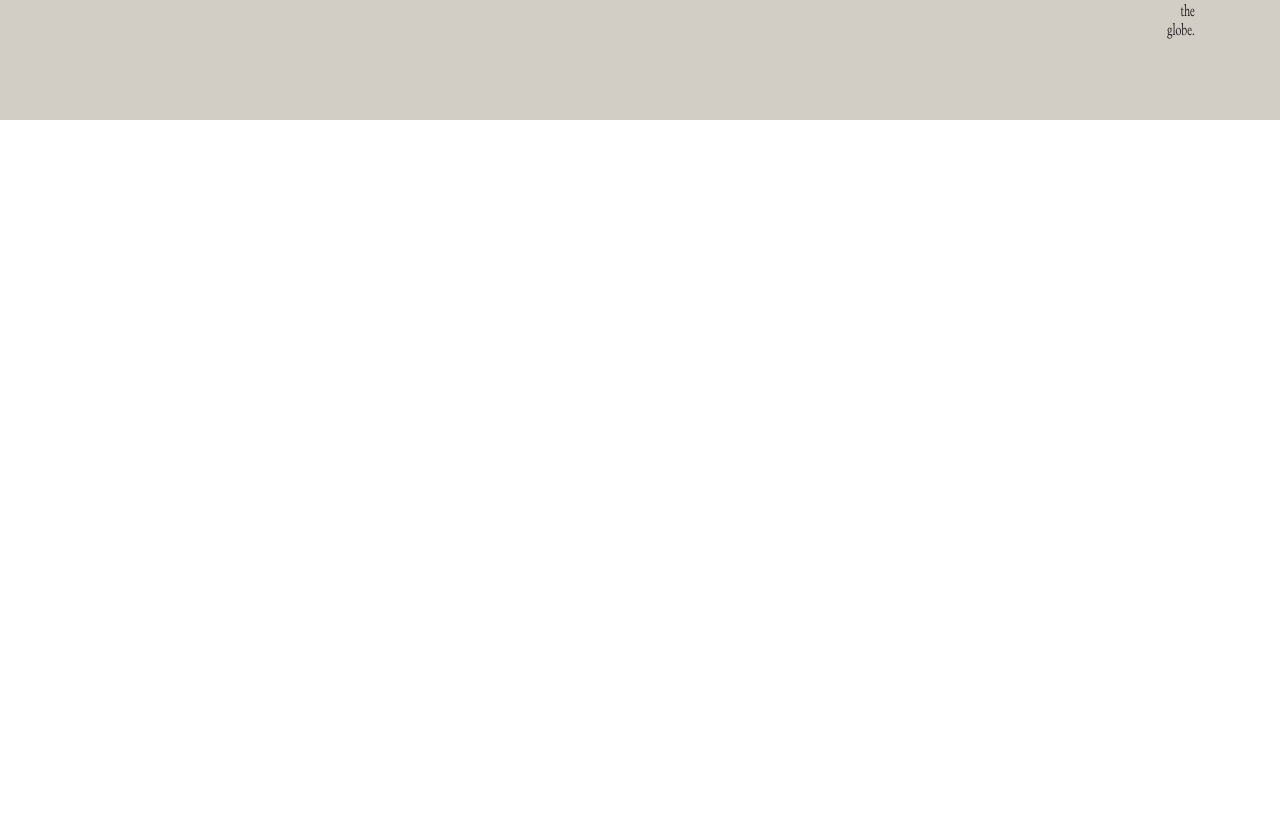
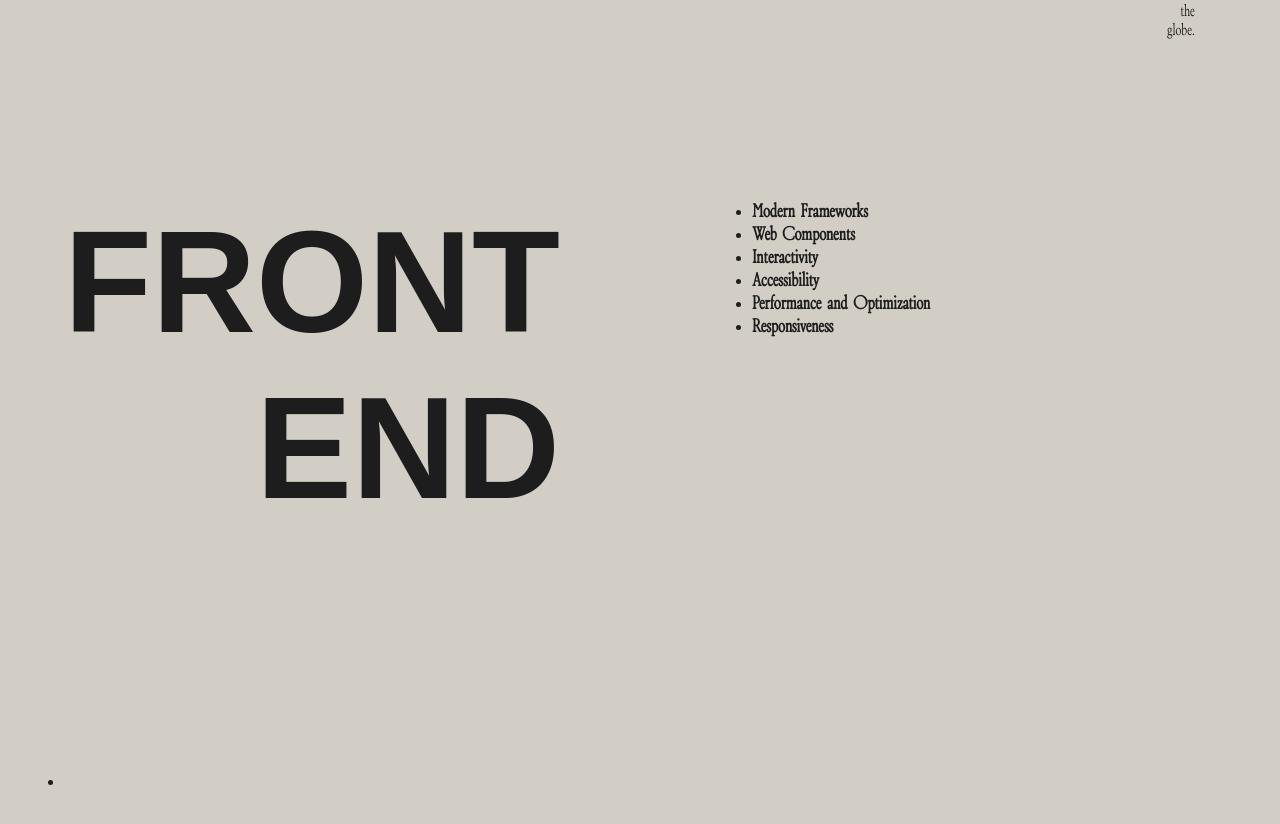
Before and after one commit to Therason/portfolio, a Next.js app: page / in a window 1280 px wide. Shown: the part 1480-2304 px from the top of the page. Before the commit the page ends 1600 px from the top, so only its background shows below. Built offline with nearby package versions, Linux system fonts and the light colour scheme; a web font is replaced by a local one.

Commit message:
Better layout for skills section

```diff
--- a/app/page.tsx
+++ b/app/page.tsx
@@ -1,7 +1,7 @@
 import styles from './page.module.css'
 import Image from 'next/image'
 
-import { Landing } from '@/components'
+import { Landing, Skills } from '@/components'
 
 export default function Home() {
   return (
@@ -18,33 +18,7 @@ export default function Home() {
       </section>
 
       <Landing />
-
-      {/* <section className={styles.front}>
-        <div className={styles.landingHeader}>
-          <h1>
-            <span>FRONT</span>
-            <span>END</span>
-          </h1>
-        </div>
-      </section>
-
-      <section className={styles.front}>
-        <div className={styles.landingHeader}>
-          <h1>
-            <span>BACK</span>
-            <span>END</span>
-          </h1>
-        </div>
-      </section>
-
-      <section className={styles.front}>
-        <div className={styles.landingHeader}>
-          <h1>
-            <span>REAR</span>
-            <span>END?</span>
-          </h1>
-        </div>
-      </section> */}
+      <Skills />
     </main>
   )
 }
--- a/components/index.ts
+++ b/components/index.ts
@@ -1,2 +1,3 @@
 export { Navbar } from './navbar/Navbar'
 export { Landing } from './landing/Landing'
+export { Skills } from './skills/Skills'
--- /dev/null
+++ b/components/skills/Skills.tsx
@@ -0,0 +1,39 @@
+import styles from './skills.module.css'
+export function Skills() {
+  return (
+    <section className={styles.skills}>
+      <div className={styles.skillHeader}>
+        <h1>
+          <span>FRONT</span>
+          <span>END</span>
+        </h1>
+      </div>
+      <ul className={styles.front}>
+        <li>
+          <h3>Modern Frameworks</h3>
+        </li>
+        <li>
+          <h3>Web Components</h3>
+        </li>
+        <li>
+          <h3>Interactivity</h3>
+        </li>
+        <li>
+          <h3>Accessibility</h3>
+        </li>
+        <li>
+          <h3>Performance and Optimization</h3>
+        </li>
+        <li>
+          <h3>Responsiveness</h3>
+        </li>
+      </ul>
+      <ul className={styles.back}>
+        <li>
+          <h3></h3>
+        </li>
+      </ul>
+      <ul className={styles.rear}></ul>
+    </section>
+  )
+}
--- /dev/null
+++ b/components/skills/skills.module.css
@@ -0,0 +1,27 @@
+.skills {
+  background: var(--color-white);
+  color: var(--color-black);
+  padding: 5em 4em;
+  display: grid;
+  position: relative;
+  grid-template-columns: 1fr 3fr;
+  gap: 12em;
+}
+
+.skillHeader {
+  font-family: var(--font-ravigsfen);
+  font-size: 6rem;
+}
+
+.skillHeader h1 {
+  display: flex;
+  flex-direction: column;
+}
+
+.skillHeader h1 span {
+  width: 100%;
+}
+
+.skillHeader h1 span:nth-child(2) {
+  text-align: right;
+}
```
